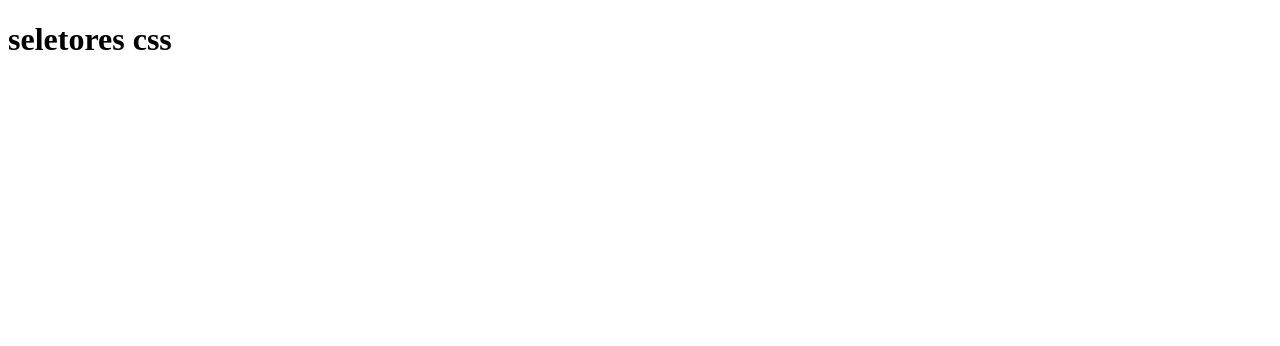
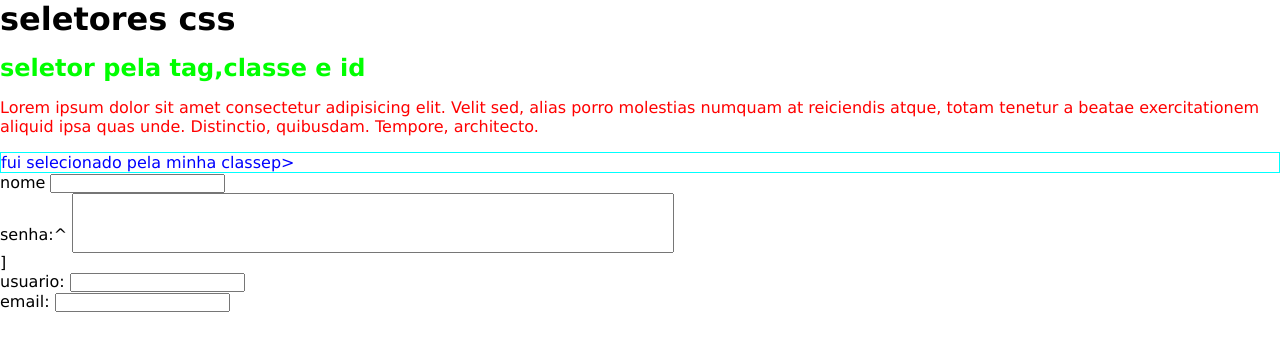
Before and after one commit to kayque2678/seletores_css, a plain HTML site: page index.html in a window 1280 px wide. Drawn offline with Linux system fonts and the light colour scheme.

Commit message:
mensagem para o commit

```diff
--- a/index.html
+++ b/index.html
@@ -13,7 +13,35 @@
     </header>
 
     <main>
+        <h2 id="titulo">seletor pela tag,classe e id</h2>
 
-    </main>
+        <p>Lorem ipsum dolor sit amet consectetur adipisicing elit. Velit sed, alias porro molestias numquam at reiciendis atque, totam tenetur a beatae exercitationem aliquid ipsa quas unde. Distinctio, quibusdam. Tempore, architecto.</p>
+
+        <p class="paragrafo">fui selecionado pela minha classep>
+
+            <form action="">
+                <div>
+                    <label for="">nome</label>
+                    <input type="text">
+                </div>
+
+                <div>
+                    <label for="">senha:</label>^
+                    <input type="password">
+                </div>
+            </form>
+            ]
+            <form action="" class="login-form">
+                <div>
+                    <label for="">usuario:</label>
+                    <input type="text" name="" id="">
+                </div>
+
+                <div>
+                    <label for="">email:</label>
+                    <input type="email">
+                </div>
+            </form>
+        </main>
 </body>
 </html>
--- a/style.css
+++ b/style.css
@@ -0,0 +1,39 @@
+/*seletor global * seleciona todos os elementos da pagina ou de determinado lugar*/
+* {
+    margin: 0;
+    padding: 0;
+    box-sizing: border-box;
+    font-family: 'Lucida Sans', 'Lucida Sans Regular', 'Lucida Grande', 'Lucida Sans Unicode', Geneva, Verdana, sans-serif;
+}
+
+/* seletor pela tag*/
+p {
+    color: #f00;
+}
+
+main {
+    margin-top: 1rem ;
+}
+
+/*seletor pela classe*/
+.paragrafo {
+    border:  1px solid cyan;
+    color: #00f;
+    margin-top: 1rem;
+}
+
+/*seletor pelo id*/
+#titulo {
+    color: #0f0;
+    margin-bottom: 1rem;
+}
+
+/*seletor pelo atributo*/
+input[type="password"] {
+    font-size: 3rem;
+}
+
+.login form {
+    font-size: 2rem;
+    color: #f00;
+}
```
